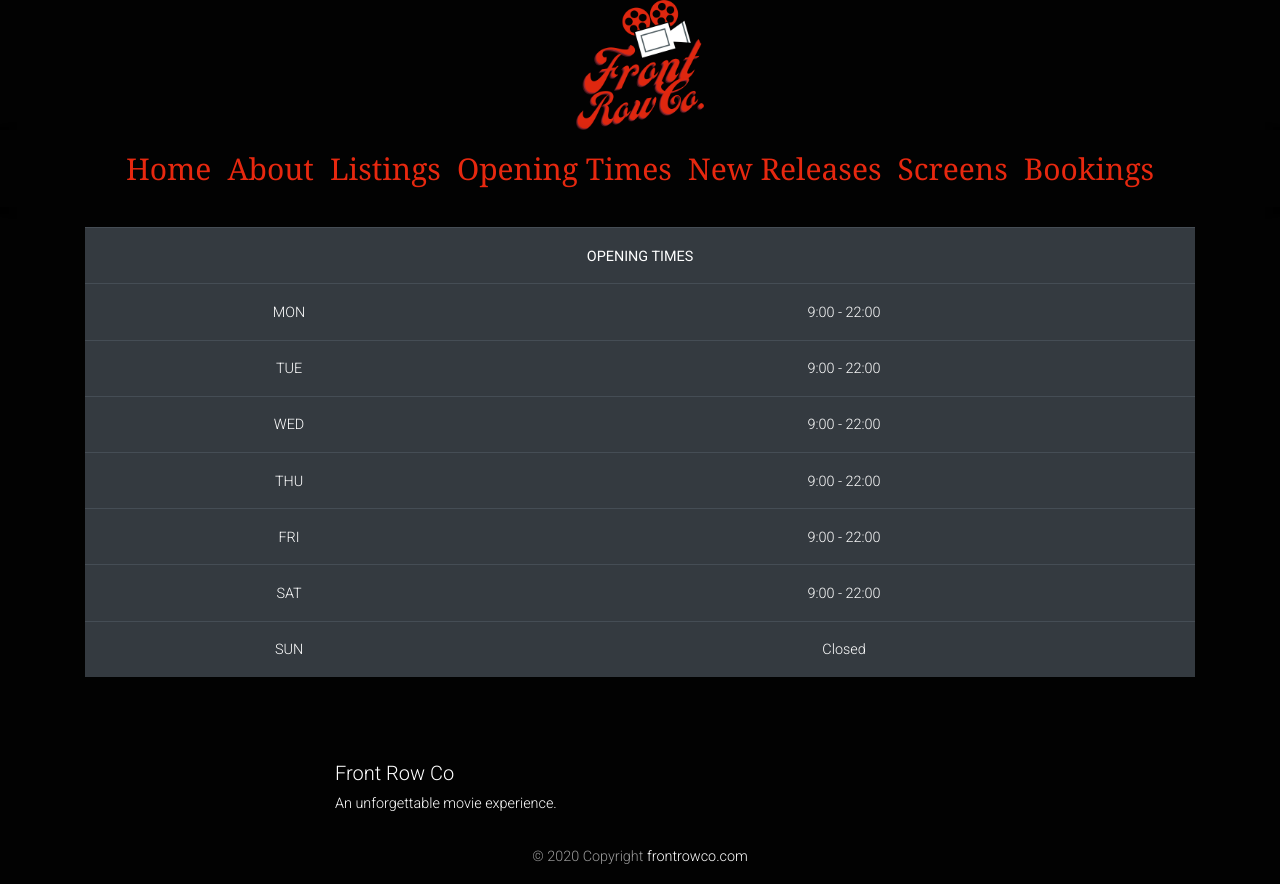
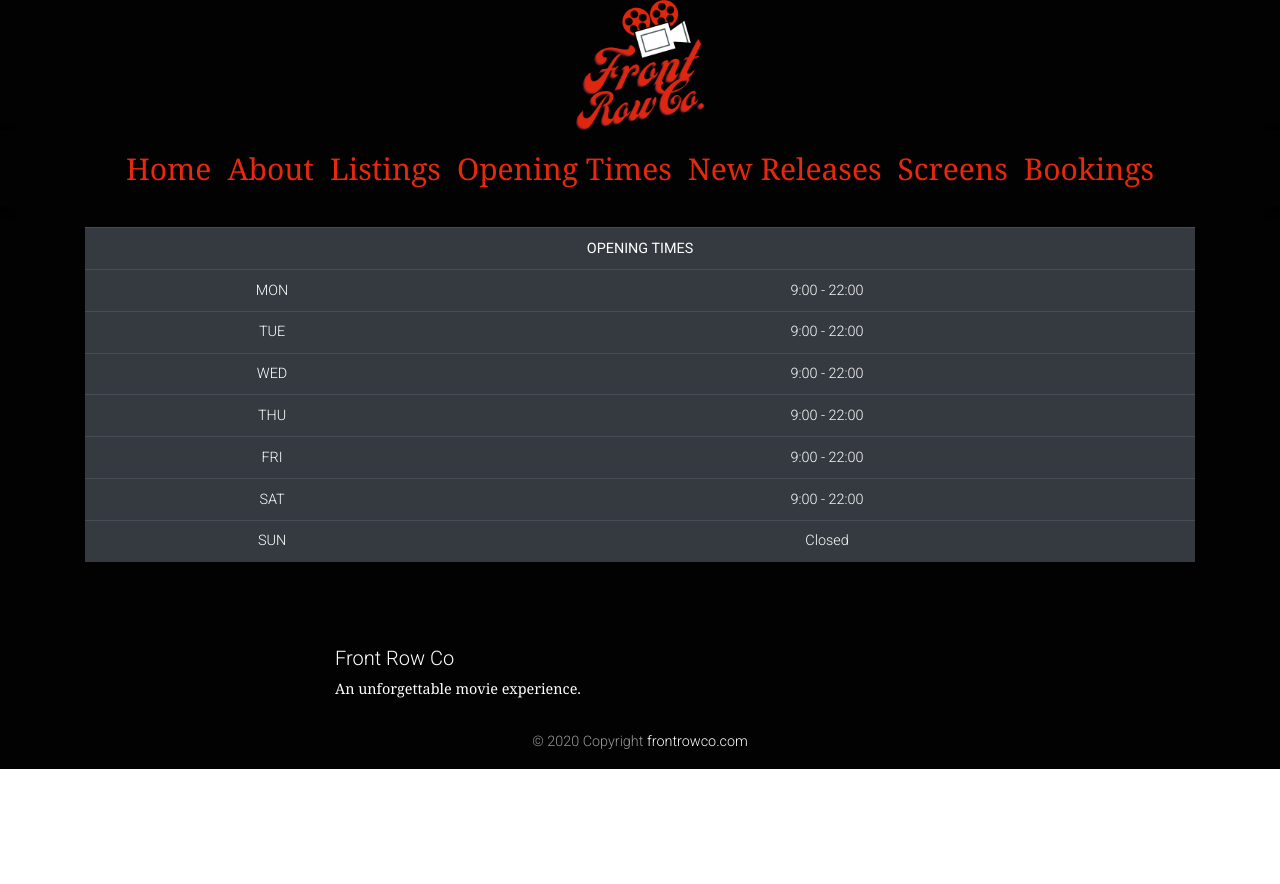
Before and after one commit to BeccaStaple/QA-cinema-project, a React (Create React App) app in the folder root/frontend/: page /opening-times in a window 1280 px wide. After the commit the page ends 800 px from the top, so only its background shows below. Built offline with nearby package versions, Linux system fonts and the light colour scheme.

Commit message:
updated website css

```diff
--- a/root/frontend/src/Pages/About.jsx
+++ b/root/frontend/src/Pages/About.jsx
@@ -6,17 +6,17 @@ export default function About() {
 
     return (
         <div>
-            <h1>About Us</h1>
+            <h3>About Us</h3>
             <Container>
                 <CardDeck>
                     <CardDeck>
                         <Card>
-                            <Card.Img variant="top" src="https://avatars0.githubusercontent.com/u/50530639?s=460&u=d547e690a2ffcecd469cf38723ae1bfcabb06faa&v=4" />
+                            <Card.Img variant="top"  width="50%" src="https://avatars0.githubusercontent.com/u/50530639?s=460&u=d547e690a2ffcecd469cf38723ae1bfcabb06faa&v=4" />
                             <Card.Body>
                                 <Card.Title>Nicole </Card.Title>
                                 <Card.Text>
-                                    This is a wider card with supporting text below as a natural lead-in to
-                                    additional content. This content is a little bit longer.
+                                This card has supporting text below as a natural lead-in to additional content.
+                                This card has supporting text below as a natural lead-in to additional content.
                                      </Card.Text>
 
                             </Card.Body>
@@ -25,11 +25,12 @@ export default function About() {
                             </Card.Footer>
                         </Card>
                         <Card>
-                            <Card.Img variant="top" src="https://avatars0.githubusercontent.com/u/56489791?s=460&u=b1b8c20b7856816fd91c3aeff1db66bb7c63b433&v=4" />
+                            <Card.Img variant="top"  width="50%" src="https://avatars0.githubusercontent.com/u/56489791?s=460&u=b1b8c20b7856816fd91c3aeff1db66bb7c63b433&v=4" />
                             <Card.Body>
                                 <Card.Title>Rebecca</Card.Title>
                                 <Card.Text>
-                                    This card has supporting text below as a natural lead-in to additional content.{' '}
+                                    This card has supporting text below as a natural lead-in to additional content.
+                                    This card has supporting text below as a natural lead-in to additional content.
                                 </Card.Text>
                             </Card.Body>
                             <Card.Footer>
--- a/root/frontend/src/Pages/OpeningTimes.jsx
+++ b/root/frontend/src/Pages/OpeningTimes.jsx
@@ -6,8 +6,9 @@ import {Table, Container} from "react-bootstrap";
 export default function OpeningTimes() {
     return (
         <div class="table-spacing">
-            <Container>
-                <Table size="md" variant="dark">
+            <div>
+            <Container className="opening-table">
+                <Table className="OpenTable" size="sm" variant="dark">
                     <tbody>
                         <tr>
                             <th colSpan="2">OPENING TIMES</th>
@@ -43,6 +44,7 @@ export default function OpeningTimes() {
                     </tbody>
                 </Table>
             </Container>
+            </div>
         </div>
 
     );
--- a/root/frontend/src/Pages/Screens.jsx
+++ b/root/frontend/src/Pages/Screens.jsx
@@ -6,10 +6,10 @@ export default function Screens() {
     return (
 
         <div>
-            <h1>Screens</h1>
+            <h3>Screens</h3>
             <Container>
+            <p>Standard Screens</p>
                 <Row>
-                    <p style={{ color: 'white' }}>Standard Screens</p>
                     <Col xs={6} md={3}>
                         <Image src={require('../img/screen-standard.jpg')} width="100%" height="100%" rounded />
                     </Col>
@@ -21,12 +21,11 @@ export default function Screens() {
                     </Col>
                 </Row>
                 <Row>
-                    <Jumbotron width= "50%" style={{background: 'black' }}>
-                    </Jumbotron>
+
                 </Row>
 
+                <p>Directors Box - Deluxe Screen</p>
                 <Row>
-                    <p style={{ color: 'white' }}>Directors Box - Deluxe Screen</p>
                     <Col xs={6} md={3}>
                         <Image src={require('../img/deluxe-screen.jpg')} width="100%" height="100%" rounded />
                     </Col>
--- a/root/frontend/src/index.css
+++ b/root/frontend/src/index.css
@@ -18,10 +18,17 @@ code {
 }
 
 h1{
-  color: aliceblue;
+    color: rgb(255, 255, 255);
+    font-family: Cambria, Cochin, Georgia, Times, 'Times New Roman', serif;
+  }
+
+h3{
+  color: rgb(255, 255, 255);
+  font-family: Cambria, Cochin, Georgia, Times, 'Times New Roman', serif;
 }
 p {
-  color: 'white';
+  color: rgb(255, 255, 255);
+  font-family: Cambria, Cochin, Georgia, Times, 'Times New Roman', serif;
 }
 
 .navbarLink {
@@ -37,6 +44,8 @@ p {
   width: 50%;
   height: 50%;
 }
+
+
 
 .form-container {
   margin: 7%;
@@ -54,3 +63,8 @@ p {
 #PaymentForm {
   color: white;
 }
+
+.OpenTable{
+  width: 50%;
+  height: 50%;
+}
```
